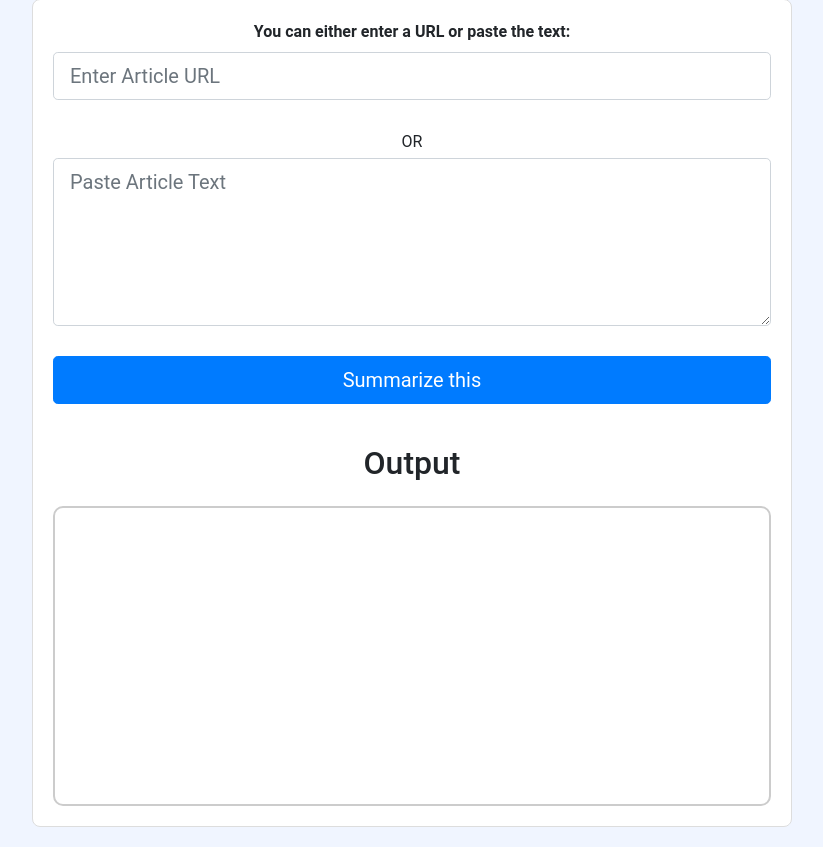
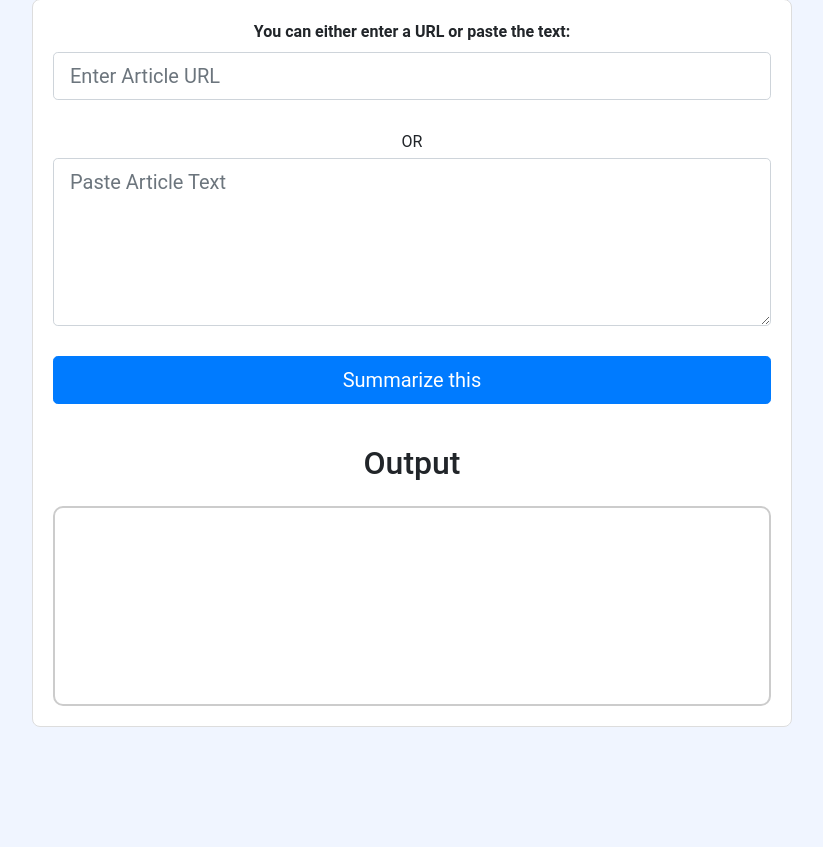
Before and after one commit to Ananta-Vaishnavi/Summarino, a Flask app: page / in a window 1280 px wide. Shown: the part 117-964 px from the top of the page, without its empty margins (228-1051 px from the left). After the commit the page ends 844 px from the top, so only its background shows below. Run offline with Flask 3, Linux system fonts and the light colour scheme; some libraries are stand-ins or nearby versions; some web fonts are replaced.

Commit message:
final changes to UI

```diff
--- a/static/css/index.css
+++ b/static/css/index.css
@@ -41,6 +41,7 @@ h1 {
 
 .form-control-lg {
   width: 100%; /* Increase the width of the text inputs and URL inputs */
+  resize: vertical; /* Allow vertical resizing of the input text area */
 }
 
 .btn-lg {
@@ -49,7 +50,7 @@ h1 {
 
 .summarino-box {
   margin-top: 30px;
-  border-radius: 8px;
+  border-radius: 4px; /* Decrease the border radius of the output outline */
   border: 1px solid #dddddd;
   padding: 20px;
   display: flex;
@@ -59,7 +60,7 @@ h1 {
 
 #summary-container {
   width: 100%; /* Increase the width of the output box */
-  height: 300px; /* Increase the height of the output box */
+  height: 200px; /* Decrease the height of the output box */
   background-color: transparent; /* Remove the background color */
 }
 
```
